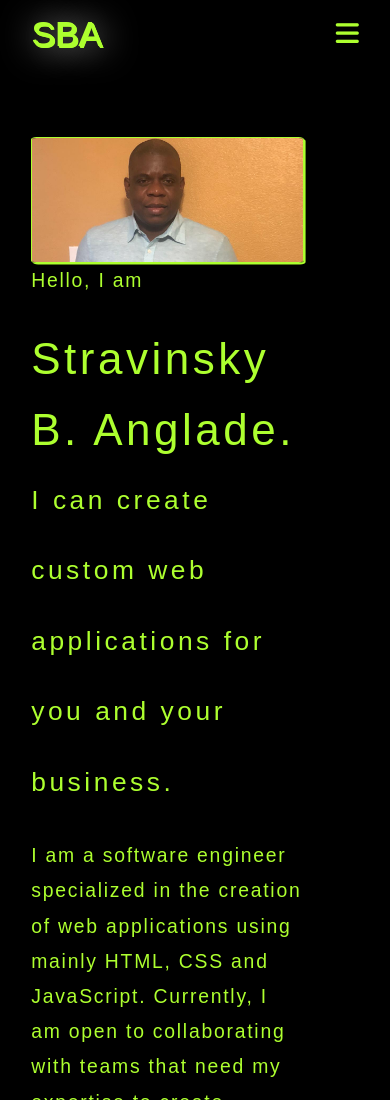
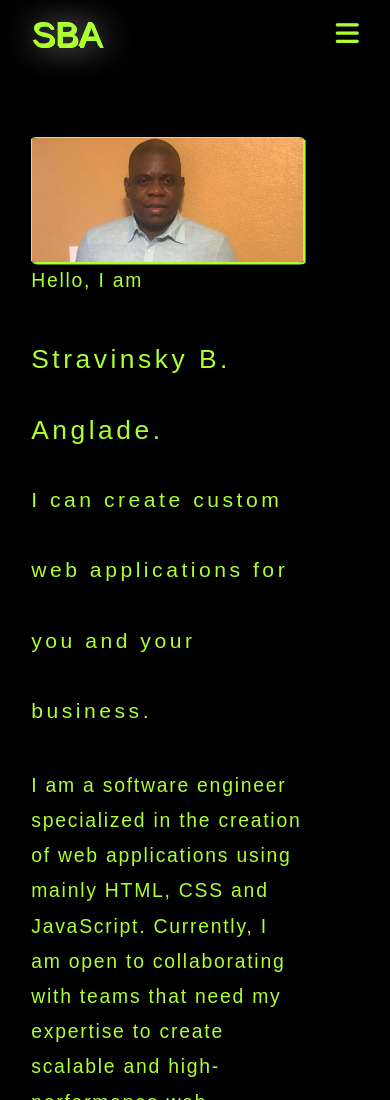
Before and after one commit to vegatch/blog, a website: page index.html in a window 390 px wide. Shown: the top 1100 px of the page. Drawn offline with Linux system fonts and the light colour scheme.

Commit message:
reducing text size for mobile

```diff
--- a/css/style.css
+++ b/css/style.css
@@ -376,11 +376,11 @@ form > input{
     /* home page */
 
     .my-name{
-        font-size: 2.5rem;
+        font-size: 1.5rem;
     }
 
     .my-ability{
-        font-size: 1.5rem;
+        font-size: 1.2rem;
     }
 
     .my-greeting, .my-profile{
```
